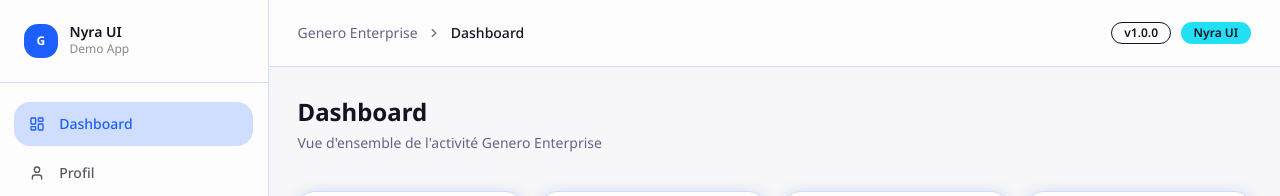
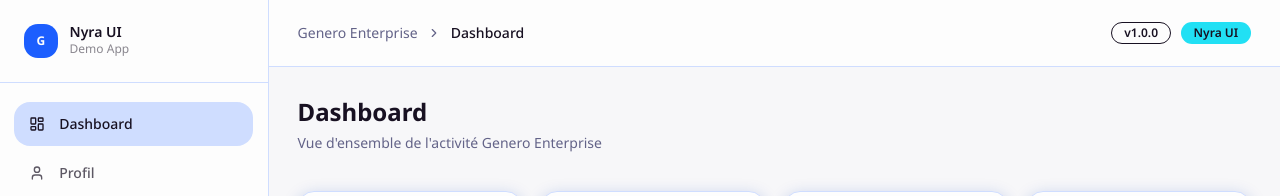
Before and after one commit to eloptb/nyra-schadcn, a Next.js app: page / in a window 1280 px wide. Shown: the top 196 px of the page. Built offline with nearby package versions, Linux system fonts and the light colour scheme.

Commit message:
fix: sidebar active item uses accent tokens

```diff
--- a/app/page.tsx
+++ b/app/page.tsx
@@ -604,7 +604,7 @@ export default function App() {
               onClick={() => setPage(item.id)}
               className={`w-full flex items-center gap-3 rounded-lg px-3 py-2.5 text-sm font-medium transition-colors ${
                 page === item.id
-                  ? "bg-sidebar-accent text-sidebar-primary"
+                  ? "bg-sidebar-accent text-sidebar-accent-foreground"
                   : "text-sidebar-foreground/70 hover:bg-sidebar-accent/50 hover:text-sidebar-foreground"
               }`}
             >
```
